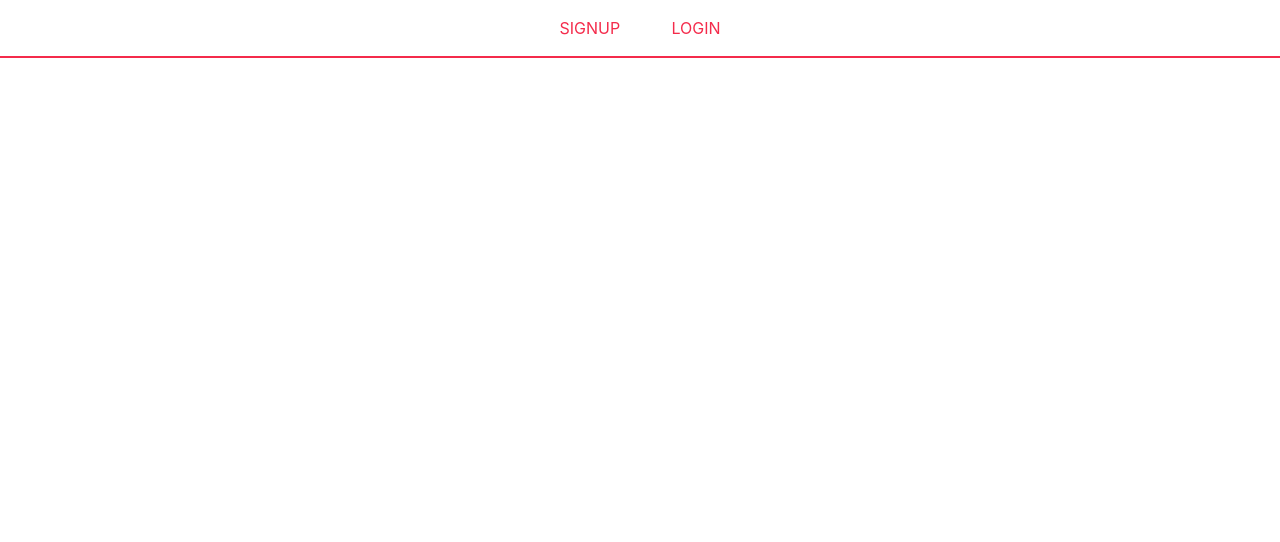
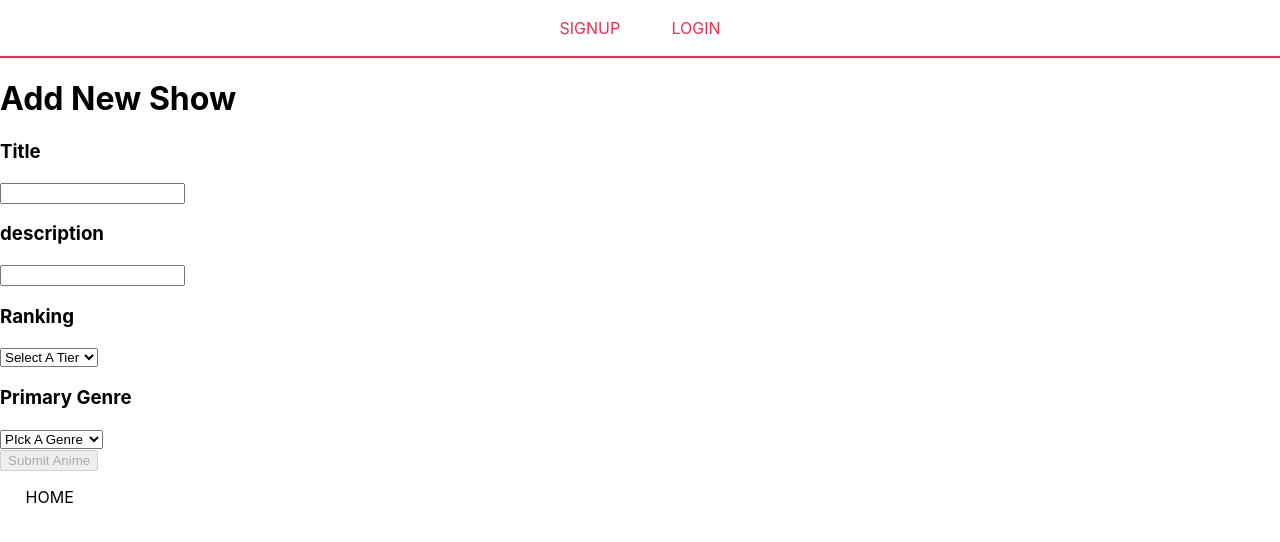
Before and after one commit to Bryce-Soghigian/list-api-fe, a React (Create React App) app: page /new in a window 1280 px wide. Shown: the top 542 px of the page. Built offline with nearby package versions, Linux system fonts and the light colour scheme.

Commit message:
completed toggle and completed filter

```diff
--- a/package.json
+++ b/package.json
@@ -8,8 +8,10 @@
     "axios": "^0.19.2",
     "react": "^16.13.1",
     "react-dom": "^16.13.1",
+    "react-icons": "^3.10.0",
     "react-router-dom": "^5.1.2",
-    "react-scripts": "3.4.1"
+    "react-scripts": "3.4.1",
+    "sass": "^1.26.5"
   },
   "scripts": {
     "start": "react-scripts start",
--- a/public/index.html
+++ b/public/index.html
@@ -14,6 +14,7 @@
       manifest.json provides metadata used when your web app is installed on a
       user's mobile device or desktop. See https://developers.google.com/web/fundamentals/web-app-manifest/
     -->
+    <link href="https://fonts.googleapis.com/css2?family=Roboto+Condensed:wght@700&display=swap" rel="stylesheet">
     <link rel="manifest" href="%PUBLIC_URL%/manifest.json" />
     <!--
       Notice the use of %PUBLIC_URL% in the tags above.
--- a/src/App.js
+++ b/src/App.js
@@ -6,6 +6,7 @@ import './App.css';
 import Login from './components/Login/Login'
 import Signup from './components/Signup/Signup'
 import Main from './components/Main/Main'
+import AddAnime from './components/home/AddNewShow/AddAnime';
 function App() {
   const initialState = {
     isAuthenticated: false,
@@ -53,6 +54,7 @@ console.log("State",state)
         <div className="App">
         <Navbar/>
         <Route exact path="/" component={Main}/>
+        <Route exact path="/new" component={AddAnime}/>
         <Route exact path="/Login" component={Login}/>
         <Route exact path="/Signup" component={Signup}/>
 
--- a/src/components/Navbar/nav.css
+++ b/src/components/Navbar/nav.css
@@ -27,9 +27,11 @@
 .nav-container::visted{
     color: #F42B4B;
 }
-.left-right{
+.left-nav{
     display: flex;
     justify-content: flex-start;
+    font-family: 'Roboto Condensed';
+    margin:1%;
 }
 .right-nav{
     display: flex;
--- /dev/null
+++ b/src/components/home/AddNewShow/AddAnime.js
@@ -0,0 +1,113 @@
+import React, { useState } from "react";
+import {Link} from 'react-router-dom'
+import Axios from 'axios'
+export default function AddAnime() {
+  let id = localStorage.getItem("user_id");
+  const initialState = {
+    listItem: "",
+    description: "",
+    rating: "",
+    genre: "",
+    userId: id,
+  };
+  const [postBody, setPostBody] = useState(initialState);
+  const [message,setMessage] = useState("")
+  const [submitting,setSubmitting] = useState(false)
+const handleSubmit = e => {
+    setSubmitting(true)
+    Axios.post("https://anime-list-api.herokuapp.com/list/",postBody)
+    .then(res =>{
+        if(res.data){
+            setMessage(`Successfully Posted ${postBody.listItem}`)
+            setSubmitting(false)
+        }
+
+    }).catch(err => {
+        setMessage(JSON.stringify(err))
+        setSubmitting(false)
+    })
+
+}
+const handleInput = e => {
+    setPostBody({
+        ...postBody,
+        [e.target.name]: e.target.value
+    })
+}
+const handleTier = e => {
+    return setPostBody({
+        ...postBody,
+        rating: e.target.value
+    })
+}
+const handleGenre = e => {
+    return setPostBody({
+        ...postBody,
+        genre: e.target.value
+    })
+}
+console.log(postBody)
+  return(
+      <div>
+            <form>
+                <h1>Add New Show</h1>
+                <h3>Title</h3>
+                <input
+                value={postBody.listItem}
+                onChange={handleInput}
+                name="listItem"
+                id="listItem"
+                />
+                <h3>description</h3>
+                <input
+                value={postBody.description}
+                onChange={handleInput}
+                name="description"
+                id="description"
+                />
+                <h3>Ranking</h3>
+                <select onChange={handleTier}>
+                    <option>Select A Tier</option>
+                    <option value="S">S</option>
+                    <option value="A">A</option>
+                    <option value="B">B</option>
+                    <option value="C">C</option>
+                    <option value="D">D</option>
+                    <option value="F">F</option>
+                </select>
+                <h3>Primary Genre</h3>
+                <select onChange={handleGenre}>
+                    <option>PIck A Genre</option>
+                    <option value="action">action</option>
+                    <option value="adventure">adventure</option>
+                    <option value="comedy">comedy</option>
+                    <option value="drama">drama</option>
+                    <option value="ecchi">ecchi</option>
+                    <option value="fantasy">fantasy</option>
+                    <option value="game">game</option>
+                    <option value ="harem">harem</option>
+                    <option  value="historical">historical</option>
+                    <option value="horror">horror</option>
+                    <option value="magic">magic</option>
+                    <option value="mystery">mystery</option>
+                    <option value="psychological">psychological</option>
+                    <option value="school">school</option>
+                    <option value="slice of life">slice of life</option>
+                    <option value="seinen">seinen</option>
+                    <option value="shounen">shounen</option>
+                    <option value="supernatural">supernatural</option>
+                </select>
+            </form>
+            <div>
+            {postBody.listItem !== "" && postBody.description !=="" && postBody.genre !=="" && postBody.rating !==""? <button className="submit-btn" onClick={handleSubmit}>Submit Anime</button>: <button disabled>Submit Anime</button>}
+            </div>
+            <div>
+                {submitting?<p>Submitting...</p>:""}
+            </div>
+            <div>
+  <p>{message}</p>
+            </div>
+            <div><Link to="/">Home</Link></div>
+      </div>
+  )
+}
--- a/src/components/home/Listitem.css
+++ /dev/null
@@ -1,10 +0,0 @@
-.item-container{
-    display: flex;
-    width:75vw;
-    margin:1%;
-    align-items: center;
-    justify-content: space-around;
-    border:2px solid #F42B4B;
-
-
-}
--- a/src/components/home/Listitem.js
+++ b/src/components/home/Listitem.js
@@ -1,12 +1,46 @@
-import React from 'react'
-import "./Listitem.css"
+import React, { useState } from "react";
+import "./Listitem.scss";
+import { AiOutlineInfoCircle } from "react-icons/ai";
+import { FcSettings } from "react-icons/fc";
+import {TiDelete} from 'react-icons/ti'
+
 export default function Listitem(props) {
-
-    return (
-        <div className="item-container">
-           <p>{props.state.listItem}</p>
-    <p>rating:{props.state.rating}</p>
-    <p>genre:{props.state.genre}</p>
-        </div>
-    )
+  const [showState, setShowState] = useState("hide");
+  const [open, setOpen] = useState(false);
+  const toggle = () => {
+    setOpen(!open);
+  };
+  return (
+    <div className={props.state.rating}>
+      <p className="item">{props.state.listItem}</p>
+      <button onClick={toggle}>
+        <AiOutlineInfoCircle />
+      </button>
+      <button>
+        <FcSettings />
+      </button>
+      <button><TiDelete/></button>
+      <div>
+        {open ? (
+          <>
+            <div>
+              <h5>Description</h5>
+              <p>{props.state.description}</p>
+            </div>
+            <div>
+              {" "}
+              GENRE:<b>{props.state.genre}</b>
+            </div>
+            <div>
+              RANK <b>{props.state.rating}</b>
+            </div>
+          </>
+        ) : (
+          ""
+        )}
+      </div>
+      {/* <p>rating:{props.state.rating}</p>
+    <p>genre:{props.state.genre}</p> */}
+    </div>
+  );
 }
--- /dev/null
+++ b/src/components/home/Listitem.scss
@@ -0,0 +1,51 @@
+@mixin item-div-class(){
+    display: flex;
+    width:75vw;
+    margin:1%;
+    align-items: center;
+    justify-content: flex-start;
+    border:2px solid black;
+    // clip-path: polygon(4% 0, 100% 0%, 94% 100%, 0% 100%);
+    // color:white;
+}
+.item{
+    margin:1%;
+    font-family: 'Roboto Condensed';
+}
+.F{
+    @include item-div-class();
+    background:#FF7F7F;
+    /* border:2px solid #F42B4B; */
+
+}
+.D{
+    @include item-div-class();
+    background: rgb(255,191,127);
+}
+.C{
+    @include item-div-class();
+    background-color: rgb(255,223,127);
+}
+.B{
+    @include item-div-class();
+    background:rgb(255,255,126);
+}
+.A{
+    @include item-div-class();
+    background-color: rgb(191,254,127);
+}
+.S{
+    @include item-div-class();
+    background-color: rgb(127,255,127);
+}
+
+
+// Conditional state stuff
+
+.hide{
+    display:none;
+}
+.show{
+    display:flex;
+
+}
--- a/src/components/home/main.css
+++ b/src/components/home/main.css
@@ -4,3 +4,13 @@
     justify-content: center;
     align-items: center;
 }
+.item-container{
+    display: flex;
+    width:75vw;
+    margin:1%;
+    align-items: center;
+    justify-content: space-around;
+    border:2px solid #F42B4B;
+
+
+}
```
Also changed, not shown: src/components/home/Home.js (+67 -21 lines), 2 other files (tests, documents, lock files or other folders).
